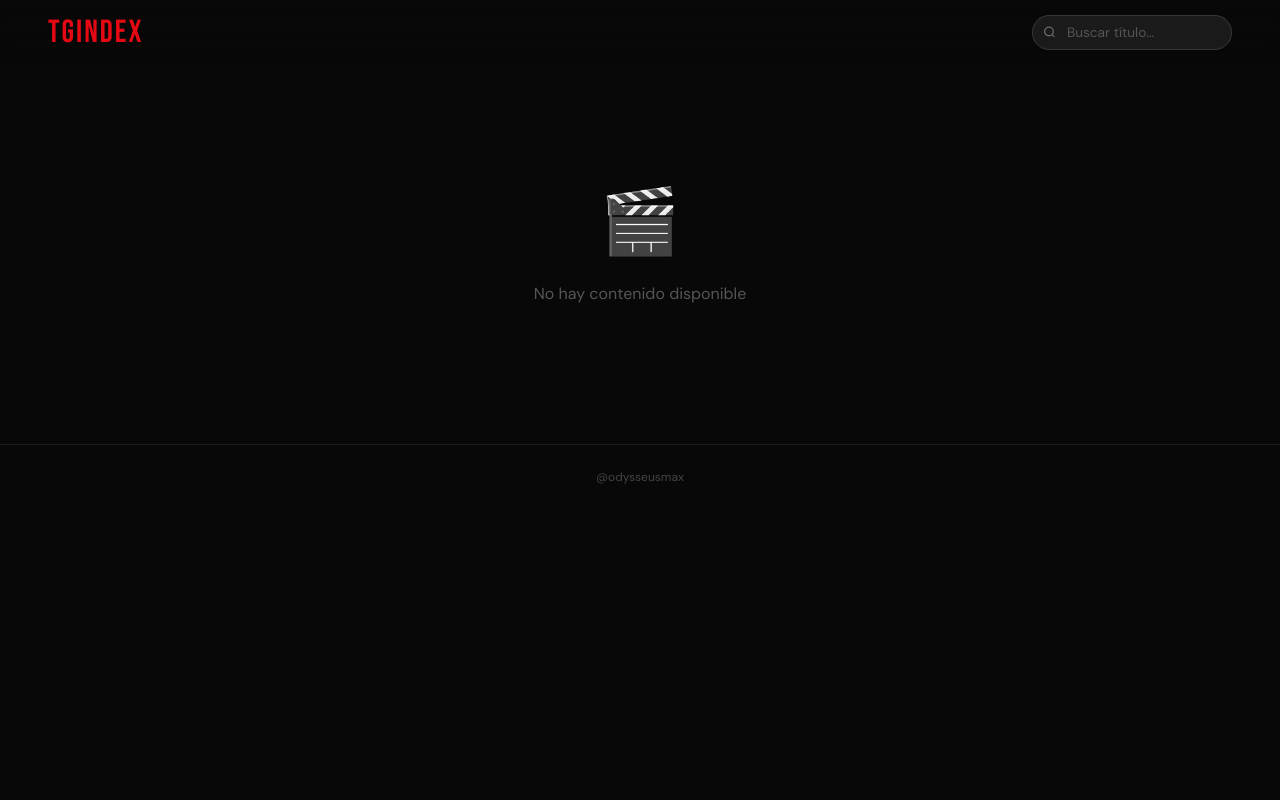
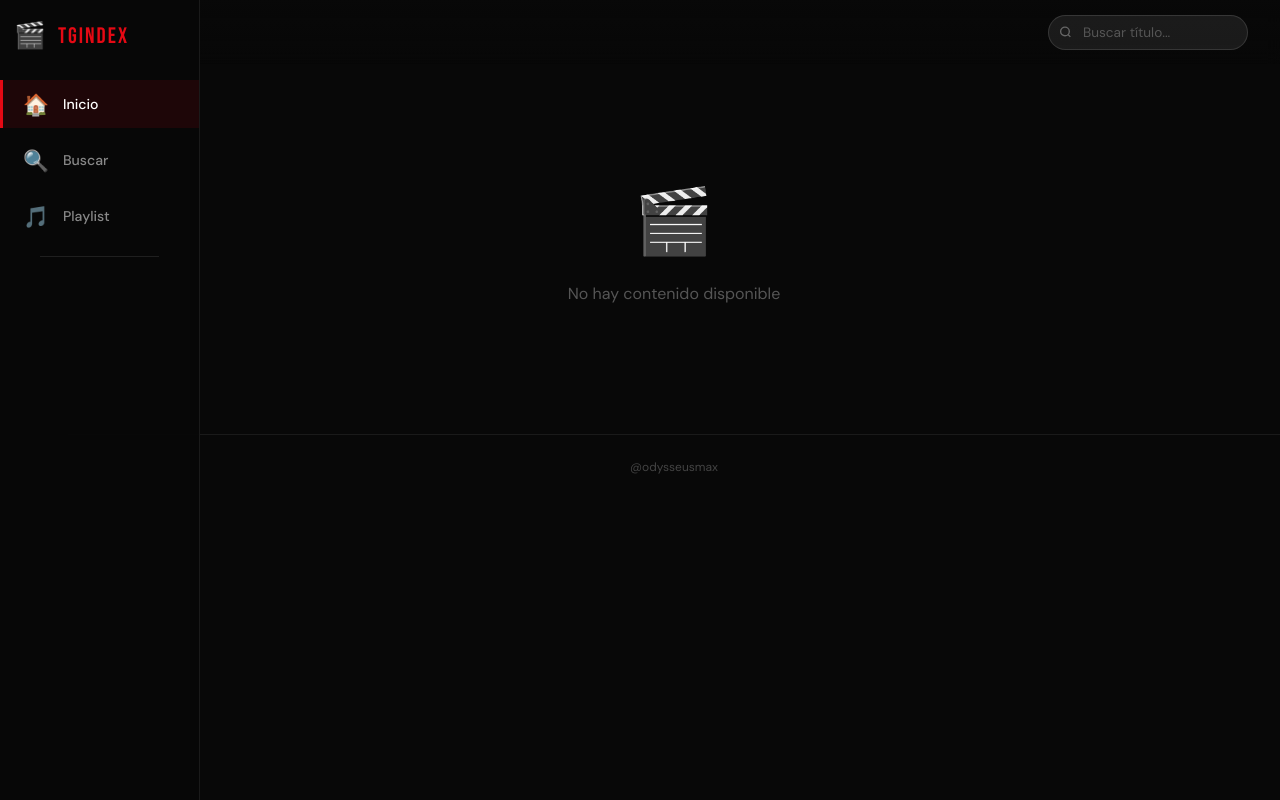
Before and after one commit to IvI03j/indexwebofica, a Python web app: template app/templates/index.html in a window 1280 px wide. Run offline with Jinja, Linux system fonts and the light colour scheme; the template is opened without the code that fills it, so the values that code supplies are empty.

Commit message:
Update index.html

```diff
--- a/app/templates/index.html
+++ b/app/templates/index.html
@@ -11,26 +10,73 @@
     --red: #e50914;
     --red2: #b2070f;
     --dark: #080808;
-    --card-w: 150px;
-    --card-h: 225px;
+    --sidebar-w: 68px;
+    --card-w: 185px;
+    --card-h: 278px;
     --radius: 6px;
   }
   * { margin:0; padding:0; box-sizing:border-box; }
   html { scroll-behavior:smooth; }
-  body { background:var(--dark); color:#e5e5e5; font-family:'DM Sans',sans-serif; min-height:100vh; overflow-x:hidden; }
+  body { background:var(--dark); color:#e5e5e5; font-family:'DM Sans',sans-serif; min-height:100vh; overflow-x:hidden; display:flex; }
   a { text-decoration:none; color:inherit; }
 
-  /* HEADER */
+  /* ── SIDEBAR ── */
+  .sidebar {
+    position:fixed; top:0; left:0; bottom:0;
+    width:var(--sidebar-w); z-index:400;
+    background:rgba(8,8,8,0.95);
+    border-right:1px solid #1a1a1a;
+    display:flex; flex-direction:column; align-items:center;
+    padding:20px 0; gap:8px;
+    transition:width .3s ease;
+  }
+  .sidebar:hover {
+    width:200px;
+  }
+  .sidebar:hover .sb-label { opacity:1; width:auto; }
+  .sidebar:hover .sb-item { justify-content:flex-start; padding:0 20px; }
+
+  .sb-logo {
+    font-family:'Bebas Neue',sans-serif; font-size:1.8rem; color:var(--red);
+    letter-spacing:2px; margin-bottom:20px; padding:0 14px;
+    display:flex; align-items:center; gap:10px; width:100%;
+    overflow:hidden; white-space:nowrap;
+  }
+  .sb-logo-icon { font-size:1.6rem; flex-shrink:0; }
+  .sb-logo-text { opacity:0; transition:opacity .2s; font-size:1.4rem; }
+  .sidebar:hover .sb-logo-text { opacity:1; }
+
+  .sb-item {
+    width:100%; height:48px;
+    display:flex; align-items:center; justify-content:center;
+    gap:14px; padding:0 14px; border-radius:0;
+    cursor:pointer; transition:background .2s; color:#888;
+    white-space:nowrap; overflow:hidden;
+    border-left:3px solid transparent;
+  }
+  .sb-item:hover { background:rgba(255,255,255,0.07); color:#fff; }
+  .sb-item.active { color:#fff; border-left-color:var(--red); background:rgba(229,9,20,0.1); }
+  .sb-icon { font-size:1.3rem; flex-shrink:0; }
+  .sb-label { opacity:0; font-size:0.88rem; font-weight:500; transition:opacity .2s; }
+
+  .sb-divider { width:60%; height:1px; background:#1f1f1f; margin:8px 0; }
+
+  /* ── MAIN CONTENT ── */
+  .content {
+    margin-left:var(--sidebar-w);
+    flex:1; min-width:0;
+  }
+
+  /* ── HEADER ── */
   .header {
-    position:fixed; top:0; left:0; right:0; z-index:300;
+    position:fixed; top:0; left:var(--sidebar-w); right:0; z-index:300;
     display:flex; align-items:center; gap:16px;
-    padding:0 48px; height:64px;
+    padding:0 32px; height:64px;
     background:linear-gradient(180deg,rgba(8,8,8,.98) 0%,rgba(8,8,8,.7) 80%,transparent 100%);
     backdrop-filter:blur(8px);
+    transition:left .3s;
   }
-  .logo { font-family:'Bebas Neue',sans-serif; font-size:2rem; color:var(--red); letter-spacing:2px; display:flex; align-items:center; gap:10px; }
-  .logo img { width:34px; height:34px; border-radius:50%; object-fit:cover; }
-  .header-name { color:#888; font-size:0.85rem; padding-left:12px; border-left:1px solid #333; }
+  .header-name { color:#888; font-size:0.85rem; }
   .spacer { flex:1; }
   .search-wrap { position:relative; }
   .search-wrap svg { position:absolute; left:11px; top:50%; transform:translateY(-50%); pointer-events:none; color:#666; }
@@ -228,29 +252,74 @@
   .genre-tab:hover  { background:#2a2a2a; color:#fff; }
   .genre-tab.active { background:var(--red); border-color:var(--red); color:#fff; }
 
-  /* FOOTER */
-  footer { text-align:center; padding:24px; color:#333; font-size:0.75rem; border-top:1px solid #1a1a1a; margin-top:20px; }
-  footer a { color:#444; }
-  footer a:hover { color:var(--red); }
+  /* ── PAGINATION ── */
+  .pagination {
+    display:flex; justify-content:center; align-items:center;
+    gap:10px; padding:24px 0 32px;
+  }
+  .pg-btn {
+    background:#1a1a1a; border:1px solid #2a2a2a; color:#aaa;
+    padding:9px 22px; border-radius:6px; font-size:0.85rem; transition:all .2s;
+  }
+  .pg-btn:hover { background:var(--red); border-color:var(--red); color:#fff; }
+  .pg-cur {
+    background:var(--red); border:1px solid var(--red); color:#fff;
+    padding:9px 22px; border-radius:6px; font-size:0.85rem; font-weight:700;
+  }
 
+  /* ── FOOTER ── */
+  footer { text-align:center; padding:24px; color:#333; font-size:0.75rem; border-top:1px solid #1a1a1a; margin-top:10px; }
+  footer a { color:#444; } footer a:hover { color:var(--red); }
+
+  /* ── RESPONSIVE ── */
   @media(max-width:768px){
-    :root { --card-w:120px; --card-h:180px; }
-    .header { padding:0 16px; }
-    .hero-content { padding:0 20px 48px; }
+    :root { --sidebar-w:0px; --card-w:130px; --card-h:195px; }
+    .sidebar { display:none; }
+    .content { margin-left:0; }
+    .header { left:0; padding:0 16px; }
+    .hero-content { padding:0 16px 40px; }
     .row-header, .genre-tabs { padding-left:16px; padding-right:16px; }
     .row-scroll { padding:8px 16px; }
     .scroll-btn { display:none; }
-    .hero-title { font-size:2rem; }
   }
 </style>
 </head>
 <body>
 
+<!-- ── SIDEBAR ── -->
+<nav class="sidebar" id="sidebar">
+  <div class="sb-logo">
+    <span class="sb-logo-icon">🎬</span>
+    <span class="sb-logo-text">TGINDEX</span>
+  </div>
+
+  <a class="sb-item active" href="/">
+    <span class="sb-icon">🏠</span>
+    <span class="sb-label">Inicio</span>
+  </a>
+  <a class="sb-item" href="/otg">
+    <span class="sb-icon">🔍</span>
+    <span class="sb-label">Buscar</span>
+  </a>
+  <a class="sb-item" href="/pc">
+    <span class="sb-icon">🎵</span>
+    <span class="sb-label">Playlist</span>
+  </a>
+
+  <div class="sb-divider"></div>
+
+  {% for genre in all_genres[:6] %}
+  <a class="sb-item" href="#genre-{{ genre }}" onclick="jumpGenre('{{ genre }}')">
+    <span class="sb-icon">🎭</span>
+    <span class="sb-label">{{ genre }}</span>
+  </a>
+  {% endfor %}
+</nav>
+
+<!-- ── MAIN ── -->
+<div class="content">
+
   <header class="header" id="mainHeader">
-  <a class="logo" href="/">
-    <img src="{{ logo }}" onerror="this.style.display='none'">
-    TGINDEX
-  </a>
     <span class="header-name">{{ name }}</span>
     <div class="spacer"></div>
     <div class="search-wrap">
@@ -408,11 +479,11 @@
         </div>
         <div class="genre-tabs">
           {% for genre in genre_map.keys() %}
-    <button class="genre-tab{% if loop.first %} active{% endif %}" data-genre="{{ genre }}">{{ genre }}</button>
+          <button class="genre-tab{% if loop.first %} active{% endif %}" data-genre="{{ genre }}" id="tab-{{ genre }}">{{ genre }}</button>
           {% endfor %}
         </div>
         {% for genre, items in genre_map.items() %}
-  <div class="row-scroll-wrap genre-row" data-genre="{{ genre }}" {% if not loop.first %}style="display:none"{% endif %}>
+        <div class="row-scroll-wrap genre-row" data-genre="{{ genre }}" id="genre-{{ genre }}" {% if not loop.first %}style="display:none"{% endif %}>
           <button class="scroll-btn left"  onclick="scrollRow(this,-1)">‹</button>
           <div class="row-scroll">{% for item in items %}{{ render_card(item) }}{% endfor %}</div>
           <button class="scroll-btn right" onclick="scrollRow(this,1)">›</button>
@@ -450,6 +530,13 @@ document.querySelectorAll('.genre-tab').forEach(tab => {
   });
 });
 
+function jumpGenre(genre) {
+  const tab = document.getElementById('tab-' + genre);
+  if (tab) tab.click();
+  const el = document.getElementById('genre-' + genre);
+  if (el) el.scrollIntoView({ behavior: 'smooth', block: 'start' });
+}
+
 window.addEventListener('scroll', () => {
   const h = document.getElementById('mainHeader');
   if (h) h.style.background = window.scrollY > 60
```
Also changed, not shown: other parts of app/templates/index.html (+66 -78 lines). Lines whose indentation alone changed are shown as unchanged.
